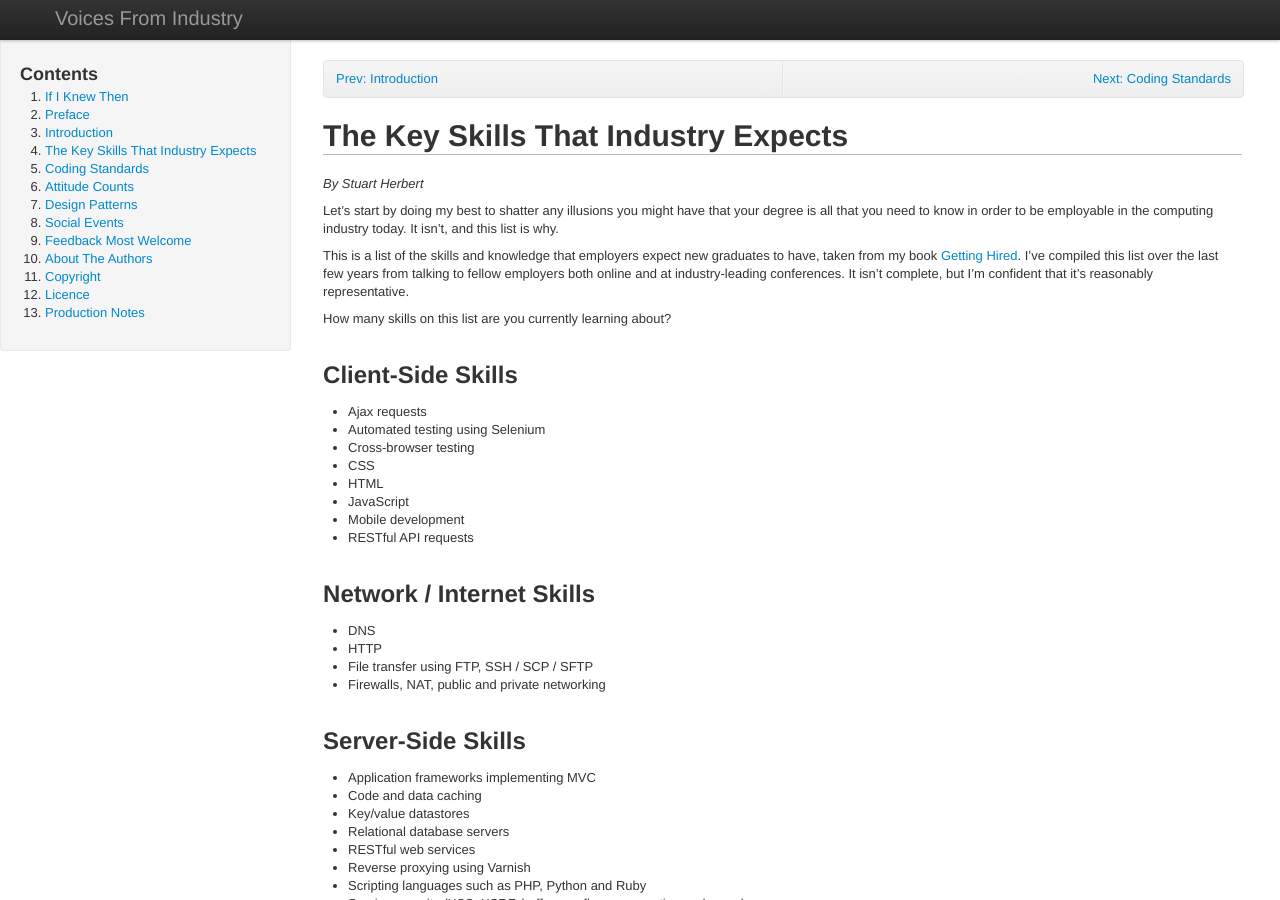
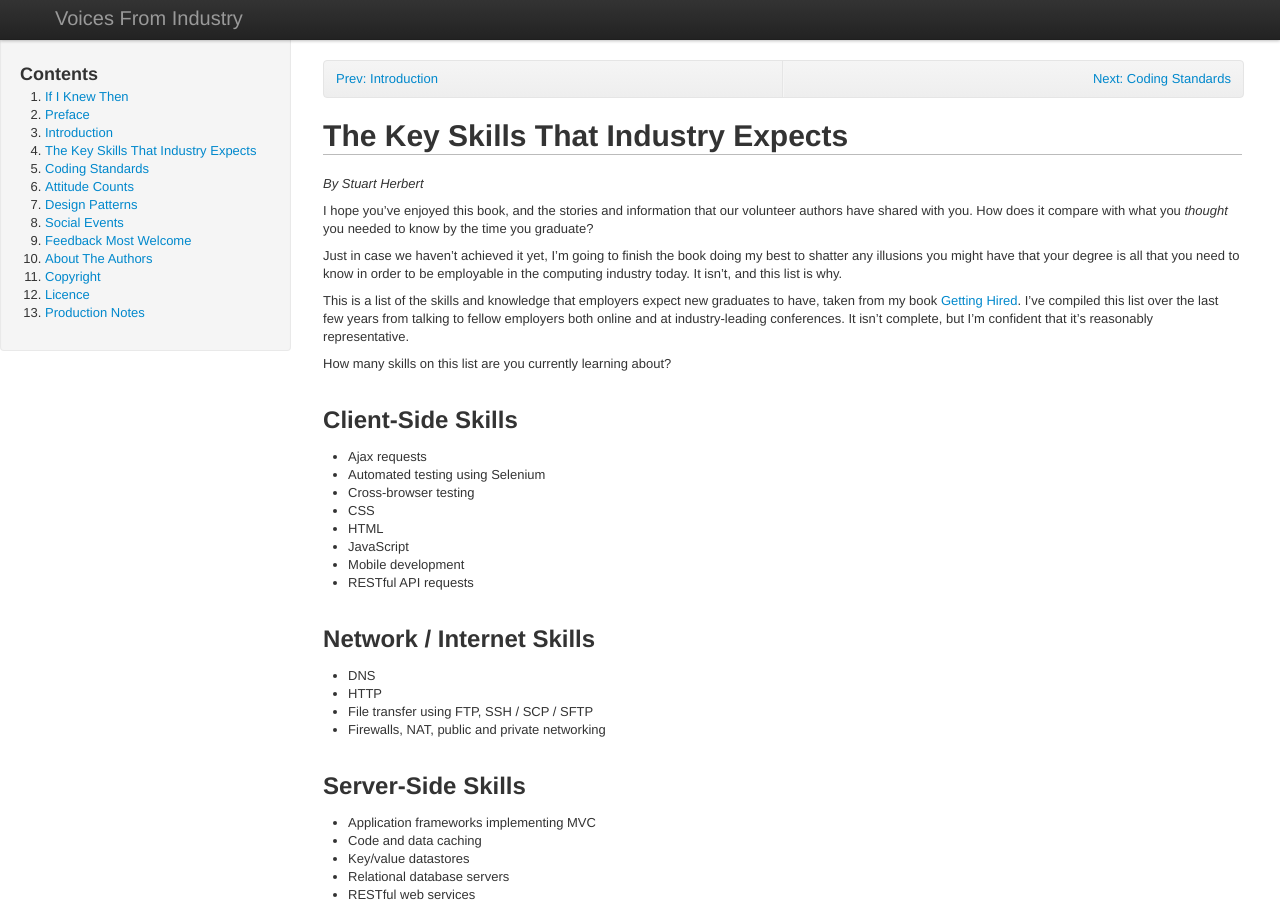
Before and after one commit to stuartherbert/if-i-knew-then, a Jekyll site: the page built from key-skills-for-industry.md, in a window 1280 px wide and 900 px high. Built offline with Jekyll 4.4.1, drawn with Linux system fonts in a browser that asks for light colours; comment, search, counter and statistics services are not loaded.

Commit message:
Tweak: move Key Skills chapter to the end of the book

```diff
--- a/key-skills-for-industry.md
+++ b/key-skills-for-industry.md
@@ -9,7 +9,9 @@ next: '<a href="coding-standards.html">Next: Coding Standards</a>'
 
 _By Stuart Herbert_
 
-Let's start by doing my best to shatter any illusions you might have that your degree is all that you need to know in order to be employable in the computing industry today.  It isn't, and this list is why.
+I hope you've enjoyed this book, and the stories and information that our volunteer authors have shared with you.  How does it compare with what you _thought_ you needed to know by the time you graduate?
+
+Just in case we haven't achieved it yet, I'm going to finish the book doing my best to shatter any illusions you might have that your degree is all that you need to know in order to be employable in the computing industry today.  It isn't, and this list is why.
 
 This is a list of the skills and knowledge that employers expect new graduates to have, taken from my book [Getting Hired](http://books.stuartherbert.com/getting-hired/). I’ve compiled this list over the last few years from talking to fellow employers both online and at industry-leading conferences. It isn’t complete, but I’m confident that it’s reasonably representative.
 
--- a/toc.json
+++ b/toc.json
@@ -4,7 +4,6 @@
         "index",
         "preface",
         "introduction",
-        "key-skills-for-industry",
         "maintainability",
         "coding-standards",
         "continuous-integration",
@@ -15,6 +14,7 @@
 	    "measuring-success",
         "degrees-and-qualifications",
         "take-pride-in-what-you-do",
+        "key-skills-for-industry",
         "feedback",
         "authors",
         "copyright",
```
